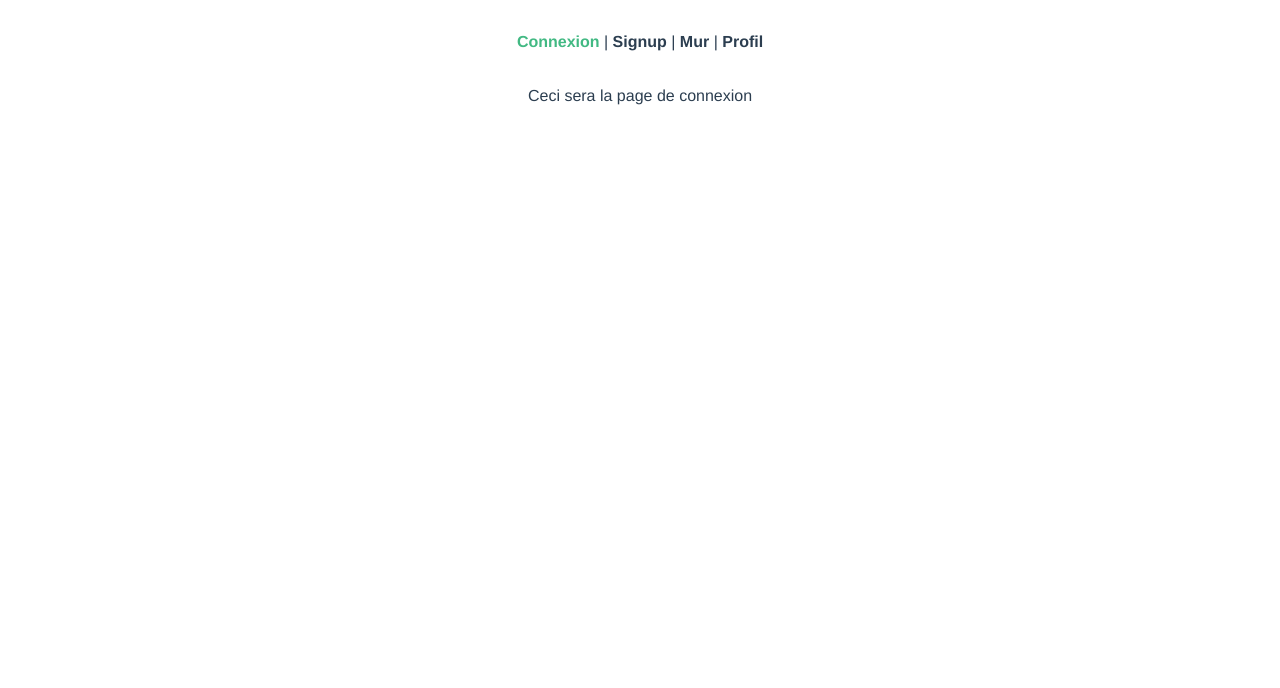
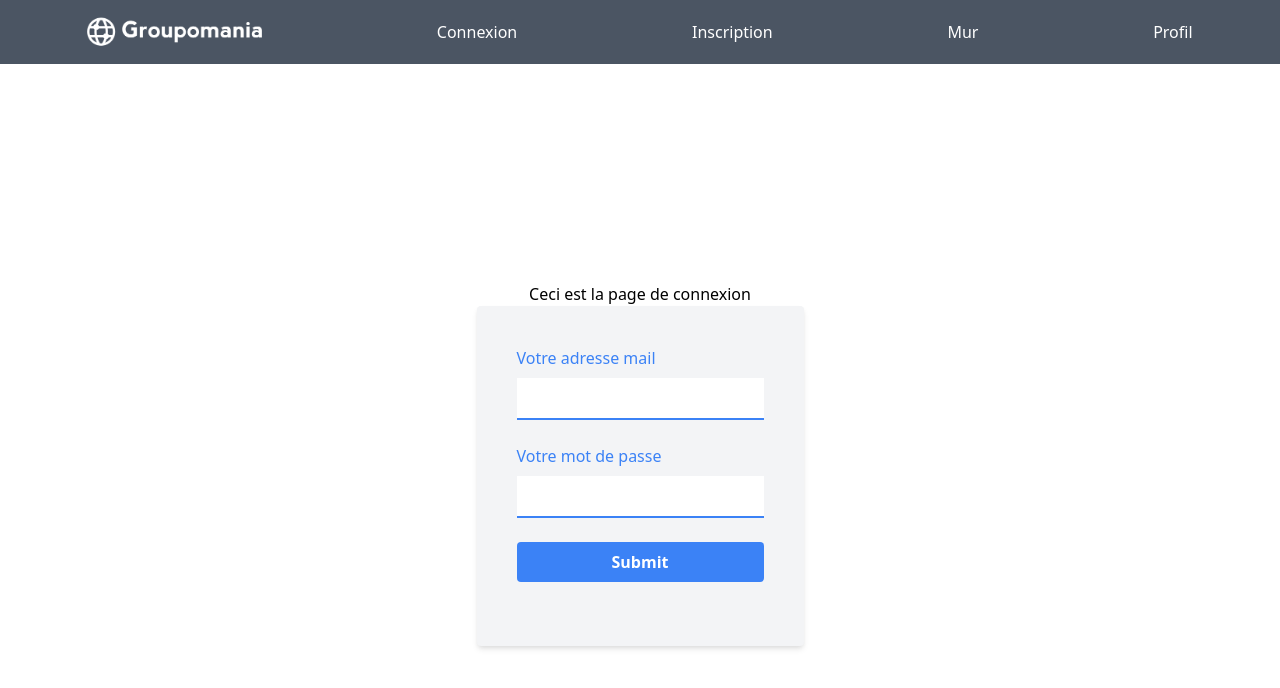
Before and after one commit to DrHyde01/StephaneHeyd_7_03082021, a Vue app in the folder frontend/: page /login in a window 1280 px wide. Shown: the top 688 px of the page. Built offline with nearby package versions, Linux system fonts and the light colour scheme.

Commit message:
🚧 Working on vues

```diff
--- a/frontend/src/App.vue
+++ b/frontend/src/App.vue
@@ -1,32 +1,18 @@
 <template>
-  <div id="nav"> <!-- Liens vers nos pages enregistrées dans le routeur -->
-    <router-link to="/login">Connexion</router-link> |
-    <router-link to="/signup">Signup</router-link> |
-    <router-link to="/wall">Mur</router-link> |
-    <router-link to="/profil">Profil</router-link>
+  <div id='app'>
+    <Header /><router-view />
   </div>
-  <router-view/>
 </template>
 
+<script>
+// Utilisaton du header pour l'ensemble de l'app
+import Header from './components/Header.vue';
+
+export default {
+  name: 'App',
+  components: {Header}
+};
+</script>
+
 <style>
-#app {
-  font-family: Avenir, Helvetica, Arial, sans-serif;
-  -webkit-font-smoothing: antialiased;
-  -moz-osx-font-smoothing: grayscale;
-  text-align: center;
-  color: #2c3e50;
-}
-
-#nav {
-  padding: 30px;
-}
-
-#nav a {
-  font-weight: bold;
-  color: #2c3e50;
-}
-
-#nav a.router-link-exact-active {
-  color: #42b983;
-}
 </style>
--- a/frontend/src/components/Header.vue
+++ b/frontend/src/components/Header.vue
@@ -0,0 +1,23 @@
+<template>
+  <div class="header">
+    <nav class="flex items-center justify-around flex-wrap bg-gray-600 h-16">
+      <!-- Liens vers nos pages enregistrées dans le routeur -->
+      <router-link to="/home">
+        <img class="object-contain h-10" src="../assets/icons/icon-white-navbar.png" />
+      </router-link>
+      <router-link to="/login" class="text-white hover:text-blue-400">Connexion</router-link>
+      <router-link to="/signup" class="text-white hover:text-blue-400">Inscription</router-link>
+      <router-link to="/wall" class="text-white hover:text-blue-400">Mur</router-link>
+      <router-link to="/profil" class="text-white hover:text-blue-400">Profil</router-link>
+    </nav>
+  </div>
+</template>
+
+<script>
+export default {
+  name: 'Header',
+};
+</script>
+
+<style>
+</style>
--- /dev/null
+++ b/frontend/src/components/LoginForm.vue
@@ -0,0 +1,28 @@
+<template>
+
+<div class="shadow-md bg-gray-100 rounded p-10">
+<form>
+   <div>
+    <label class="block mb-2 text-blue-500" for="username">Votre adresse mail</label>
+    <input class="w-full p-2 mb-6 text-blue-500 border-b-2 border-blue-500 outline-none" type="text" name="username">
+  </div>
+  <div>
+    <label class="block mb-2 text-blue-500" for="password">Votre mot de passe</label>
+    <input class="w-full p-2 mb-6 text-black border-b-2 border-blue-500 outline-none" type="password" name="password">
+  </div>
+  <div>
+    <input class="w-full bg-blue-500 hover:bg-blue-800 text-white font-bold py-2 px-4 mb-6 rounded" type="submit">
+  </div>
+</form>
+</div>
+
+</template>
+
+<script>
+export default {
+    name: 'loginForm',
+};
+</script>
+
+<style>
+</style>
--- a/frontend/src/router/index.js
+++ b/frontend/src/router/index.js
@@ -2,6 +2,12 @@ import { createRouter, createWebHistory } from 'vue-router'
 
 // Ajout des différentes pages du projet ----------------------------------------------
 const routes = [
+  {
+    path: '/home',
+    name: 'Home',
+    component: () => import('../views/Home.vue')
+  },
+
   {
     path: '/wall',
     name: 'Wall',
--- /dev/null
+++ b/frontend/src/views/Home.vue
@@ -0,0 +1,3 @@
+<template>
+    <p>Ceci est la page d'accueil par défaut</p>
+</template>
--- a/frontend/src/views/Login.vue
+++ b/frontend/src/views/Login.vue
@@ -1,3 +1,19 @@
 <template>
-    <p>Ceci sera la page de connexion</p>
+    <div class="flex flex-col items-center justify-center h-screen">
+    <h1>Ceci est la page de connexion</h1>
+    <div id="login-form">
+    <loginForm />
+    </div>
+    </div>
 </template>
+
+<script>
+
+// Utilisation du formulaire de connexion
+import loginForm from '../components/LoginForm.vue';
+
+export default {
+    name: 'Login',
+    components: {loginForm}
+}
+</script>
--- a/frontend/src/views/Profil.vue
+++ b/frontend/src/views/Profil.vue
@@ -1,3 +1,10 @@
 <template>
     <p>Ceci sera la page de profil utilisateur</p>
 </template>
+
+<script>
+export default {
+    name: 'Profil',
+    components: {}
+}
+</script>
--- a/frontend/src/views/Signup.vue
+++ b/frontend/src/views/Signup.vue
@@ -1,3 +1,10 @@
 <template>
     <p>Ceci sera la page d'inscription</p>
 </template>
+
+<script>
+export default {
+    name: 'Signup',
+    components: {}
+}
+</script>
--- a/frontend/src/views/Wall.vue
+++ b/frontend/src/views/Wall.vue
@@ -1,3 +1,10 @@
 <template>
     <p>Ceci sera le mur où les articles seront affichés, avec la possibilité d'en poster</p>
 </template>
+
+<script>
+export default {
+    name: 'Wall',
+    components: {}
+}
+</script>
```
Also changed, not shown: frontend/src/assets/icons/icon-white-navbar.png (added).
